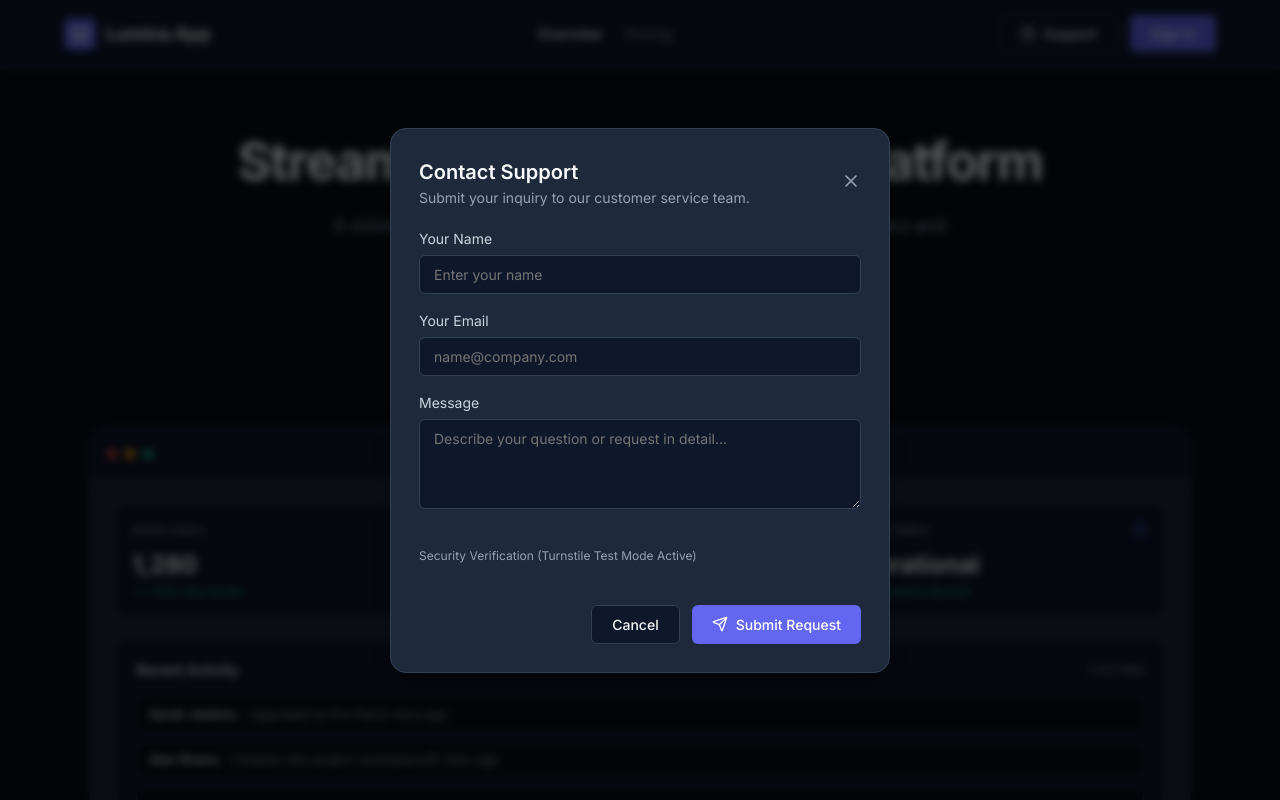
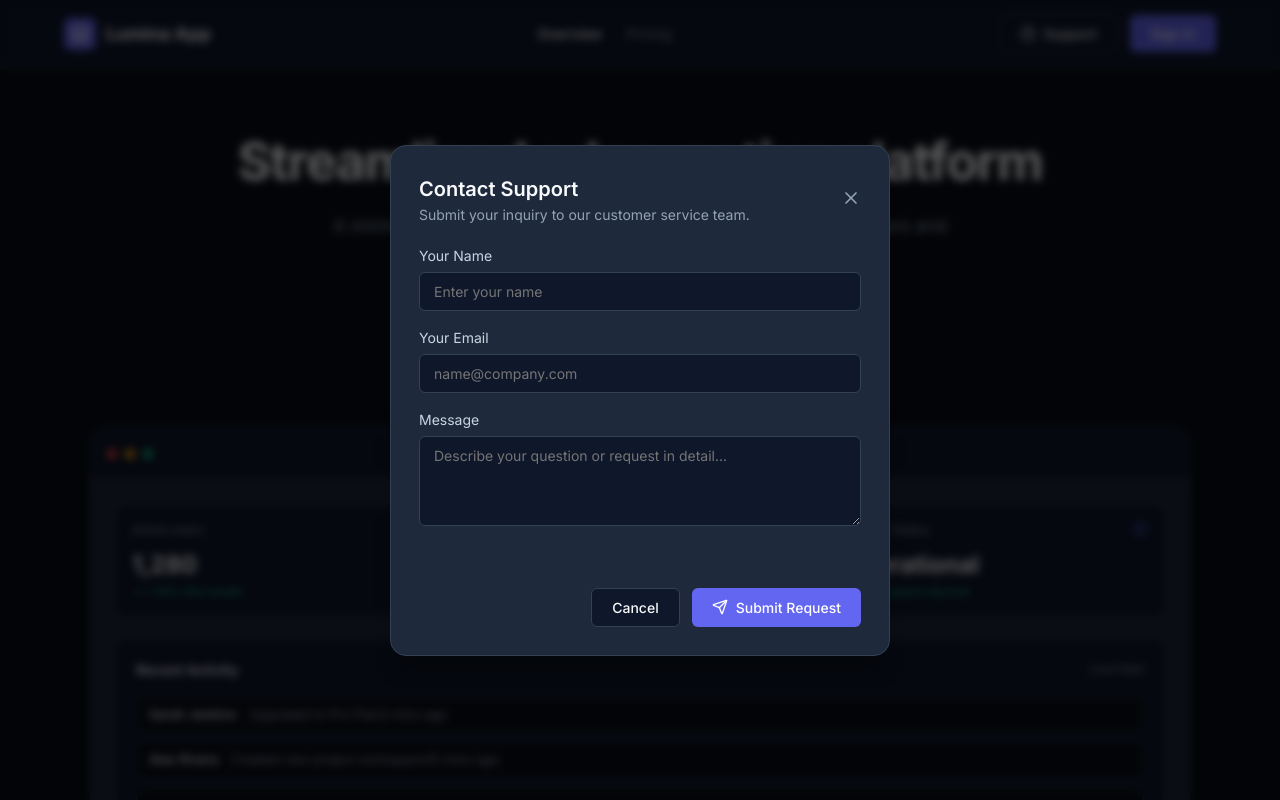
Before and after one commit to lukeschafer/app-boilerplate, a React (Vite) app: page / in a window 1280 px wide. Both pictures are taken after a click on the button "Support". Shown: the top 800 px of the page. Built offline with nearby package versions, Linux system fonts and the light colour scheme.

Commit message:
fix: remove turnstile test mode text and restrict modal close to Cancel/X buttons

```diff
--- a/src/ui/components/HelpModal.tsx
+++ b/src/ui/components/HelpModal.tsx
@@ -57,8 +57,8 @@ export const HelpModal: React.FC<HelpModalProps> = ({ isOpen, onClose, currentUs
   };
 
   return (
-    <div className="modal-overlay" onClick={onClose}>
-      <div className="modal-content" onClick={(e) => e.stopPropagation()}>
+    <div className="modal-overlay">
+      <div className="modal-content">
         <div style={{ display: 'flex', justifyContent: 'space-between', alignItems: 'center', marginBottom: '1.25rem' }}>
           <div>
             <h3 style={{ fontSize: '1.25rem', fontWeight: 600 }}>Contact Support</h3>
--- a/src/ui/components/Turnstile.tsx
+++ b/src/ui/components/Turnstile.tsx
@@ -41,13 +41,8 @@ export const Turnstile: React.FC<TurnstileProps> = ({ onVerify }) => {
   }, [onVerify]);
 
   return (
-    <div className="turnstile-container" style={{ margin: '1rem 0' }}>
+    <div className="turnstile-container" style={{ margin: '0.5rem 0' }}>
       <div ref={containerRef} />
-      {BRANDING.turnstileSiteKey === '1x00000000000000000000AA' && (
-        <div style={{ fontSize: '0.75rem', color: 'var(--text-muted)' }}>
-          Security Verification (Turnstile Test Mode Active)
-        </div>
-      )}
     </div>
   );
 };
```
